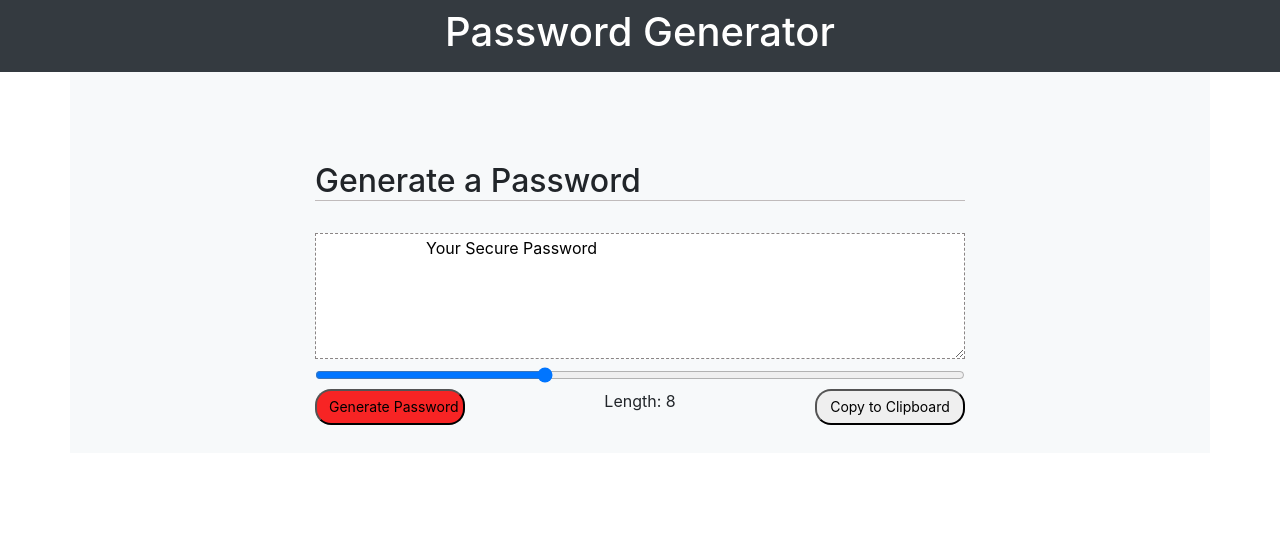
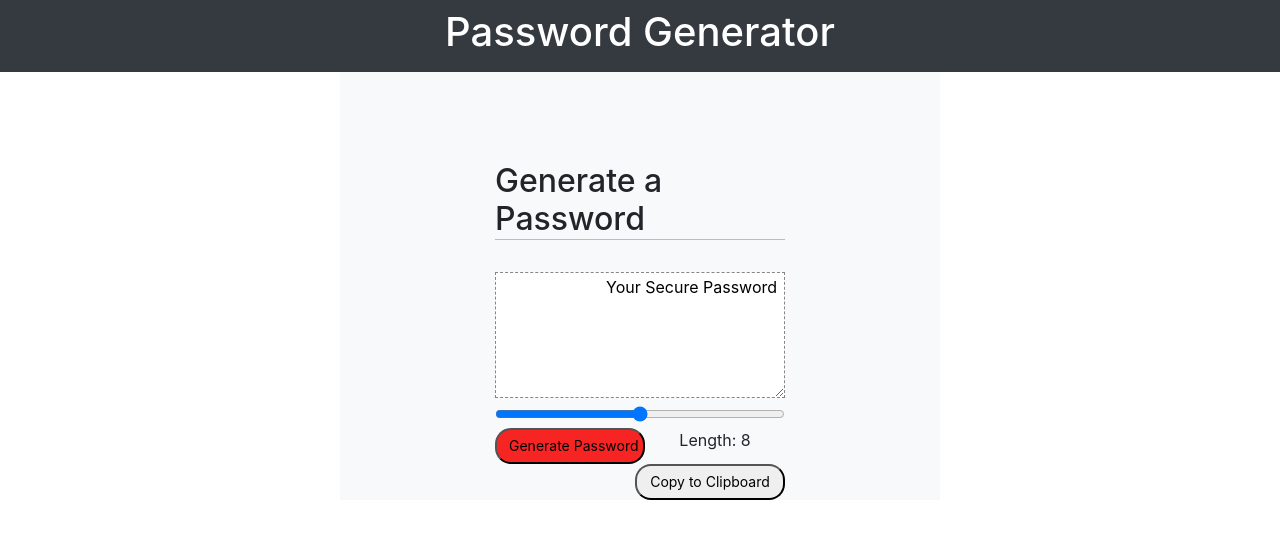
Before and after one commit to mekditd/Js-Password-Generator.github.io, a plain HTML site: page index.html in a window 1280 px wide. Drawn offline with nearby package versions, Linux system fonts and the light colour scheme.

```diff
--- a/index.html
+++ b/index.html
@@ -34,7 +34,7 @@
                     </textarea><br>
 
                     <!-- range slide selector -->
-                    <input type="range" min="8" max="128" value="50" class="slider" id="myRange"><br>
+                    <input type="range" min="8" max="128" class="slider" id="myRange"><br>
 
                     <!-- Button to Generate password -->
                     <button onclick="generate()" class="red">Generate Password</button>
--- a/style.css
+++ b/style.css
@@ -2,7 +2,9 @@
 /* set the bg & width of the container */
 .container {
   background: rgb(247, 249, 250);
-  width: 100%;
+  /* width: 100%; */
+  margin: 0 auto;
+  max-width: 600px;
 }
 
 /* holds the attributes of the main content div */
```
Also changed, not shown: Assets/Capture.JPG (added), 1 other file.
